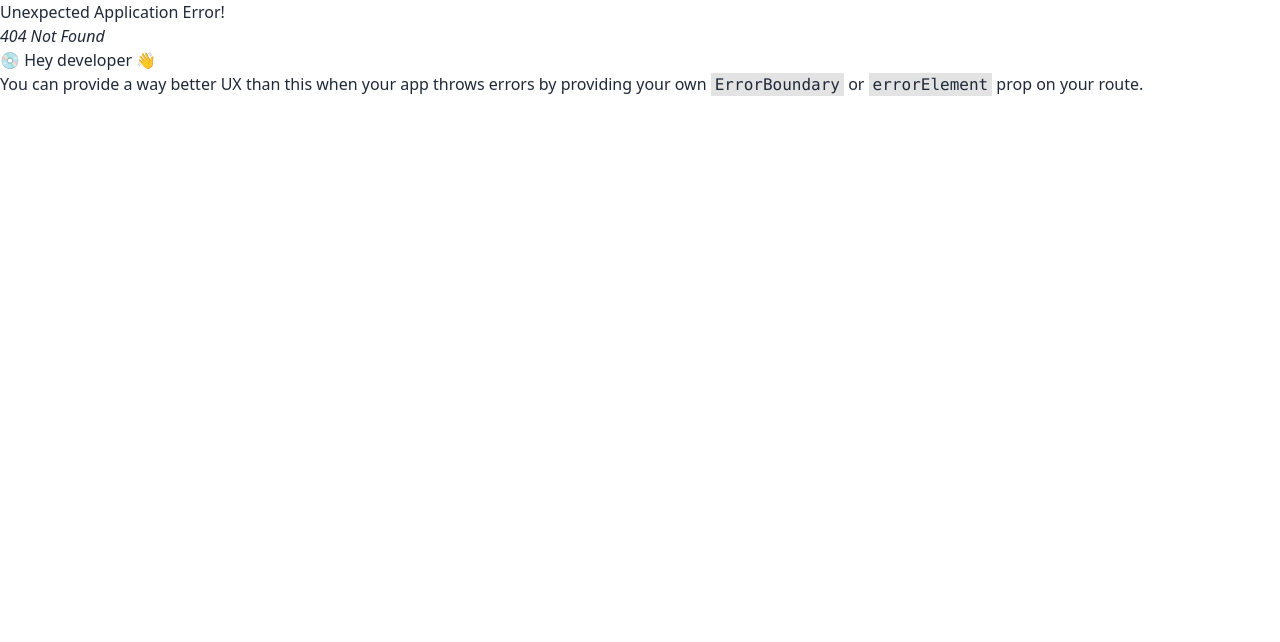
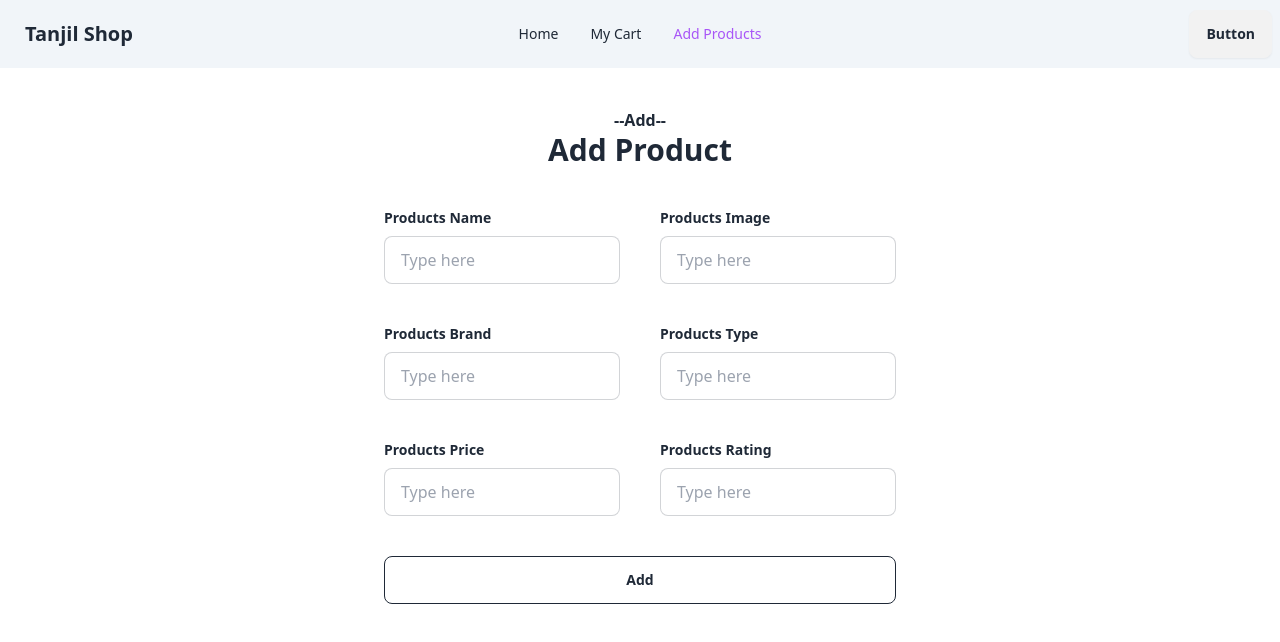
Before and after one commit to tanjilahamed99/Devtown-Task, a React (Vite) app: page /addProduct in a window 1280 px wide. Before the commit this address had no page. Shown: the top 642 px of the page. Built offline with nearby package versions, Linux system fonts and the light colour scheme.

Commit message:
new products route and new product functionality added

```diff
--- /dev/null
+++ b/src/Pages/Home/AddProducts/AddProducts.jsx
@@ -0,0 +1,73 @@
+import Swal from "sweetalert2";
+import UseAxios from "../../../Hooks/useAxios/UseAxios";
+
+const AddProducts = () => {
+    const axios = UseAxios()
+
+    const handleNewData = (e) => {
+        e.preventDefault()
+        const form = e.target
+        const name = form.name.value
+        const photo = form.photo.value
+        const brand = form.brand.value
+        const type = form.type.value
+        const price = form.price.value
+        const rating = form.rating.value
+
+        const newProductsData = { name, photo, brand, type, price, rating }
+        console.log(newProductsData)
+
+        axios.post(`/product`, newProductsData)
+            .then(res => {
+                console.log(res.data)
+                if (res.data.acknowledged) {
+                    Swal.fire({
+                        icon: "success",
+                        title: "Successful Added new item",
+                        showConfirmButton: false,
+                        timer: 1500
+                    })
+                }
+            })
+
+    }
+
+
+    return (
+        <div className="my-10">
+            <div className="text-center mb-10">
+                <h2 className="text-xm font-bold">--Add--</h2>
+                <h2 className="text-3xl font-semibold">Add Product</h2>
+            </div>
+            <form onSubmit={handleNewData} className="grid grid-cols-1 w-full md:w-1/2 mx-auto lg:w-[40%] items-center justify-center gap-10 md:grid-cols-2 ">
+                <div className="mx-auto w-full">
+                    <h2 className="text-sm font-bold mb-2">Products Name</h2>
+                    <input required name="name" type="text" placeholder="Type here" className="input input-bordered w-full " />
+                </div>
+                <div className="mx-auto w-full">
+                    <h2 className="text-sm font-bold mb-2">Products Image</h2>
+                    <input required name="photo" type="text" placeholder="Type here" className="input input-bordered w-full " />
+                </div>
+                <div className="mx-auto w-full">
+                    <h2 className="text-sm font-bold mb-2">Products Brand</h2>
+                    <input required name="brand" type="text" placeholder="Type here" className="input input-bordered w-full " />
+                </div>
+                <div className="mx-auto w-full">
+                    <h2 className="text-sm font-bold mb-2">Products Type</h2>
+                    <input required name="type" type="text" placeholder="Type here" className="input input-bordered w-full " />
+                </div>
+                <div className="mx-auto w-full">
+                    <h2 className="text-sm font-bold mb-2">Products Price</h2>
+                    <input required name="price" type="number" placeholder="Type here" className="input input-bordered w-full " />
+                </div>
+                <div className="mx-auto w-full">
+                    <h2 className="text-sm font-bold mb-2">Products Rating</h2>
+                    <input required name="rating" type="number" placeholder="Type here" className="input input-bordered w-full " />
+                </div>
+                <button className="btn btn-outline col-span-2">Add</button>
+            </form>
+        </div>
+    );
+};
+
+export default AddProducts;
--- a/src/Route/Route.jsx
+++ b/src/Route/Route.jsx
@@ -3,6 +3,7 @@ import Layout from "../layout/Layout";
 import Home from "../Pages/Home/Home";
 import MyCart from "../Pages/MyCart/MyCart";
 import UpdateProducts from "../Pages/UpdateProducts/UpdateProducts";
+import AddProducts from "../Pages/Home/AddProducts/AddProducts";
 
 const Route = createBrowserRouter([
     {
@@ -21,6 +22,10 @@ const Route = createBrowserRouter([
                 path: '/updateProduct/:id',
                 element: <UpdateProducts></UpdateProducts>
             },
+            {
+                path: '/addProduct',
+                element: <AddProducts></AddProducts>
+            },
         ]
     }
 ])
--- a/src/components/Navabar/Navbar.jsx
+++ b/src/components/Navabar/Navbar.jsx
@@ -21,6 +21,16 @@ const Navbar = () => {
                 }
             >
                 My Cart
+            </NavLink>
+        </li>
+        <li>
+            <NavLink
+                to="/addProduct"
+                className={({ isActive, isPending }) =>
+                    isPending ? "pending" : isActive ? "text-purple-500" : ""
+                }
+            >
+                Add Products
             </NavLink>
         </li>
     </>
```
